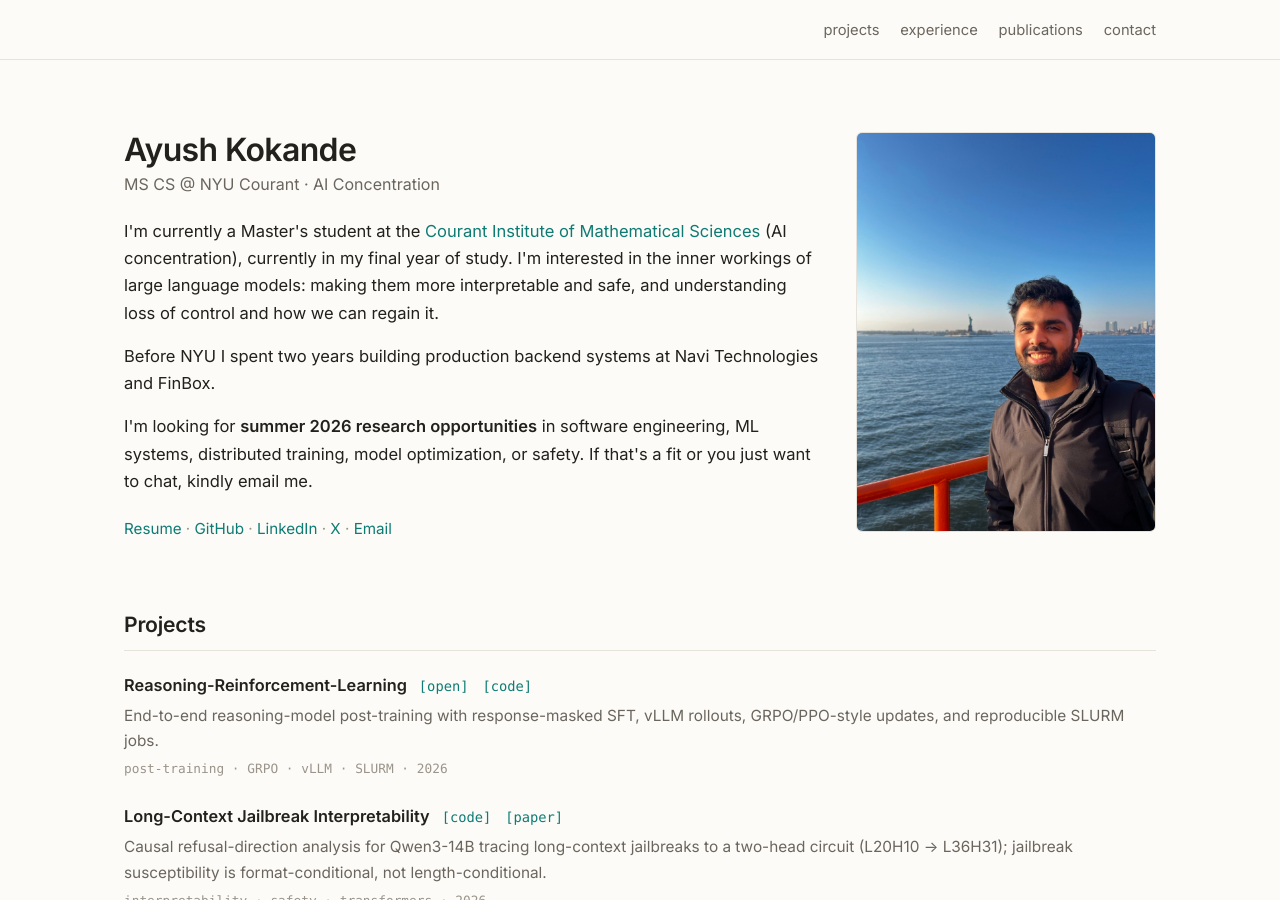
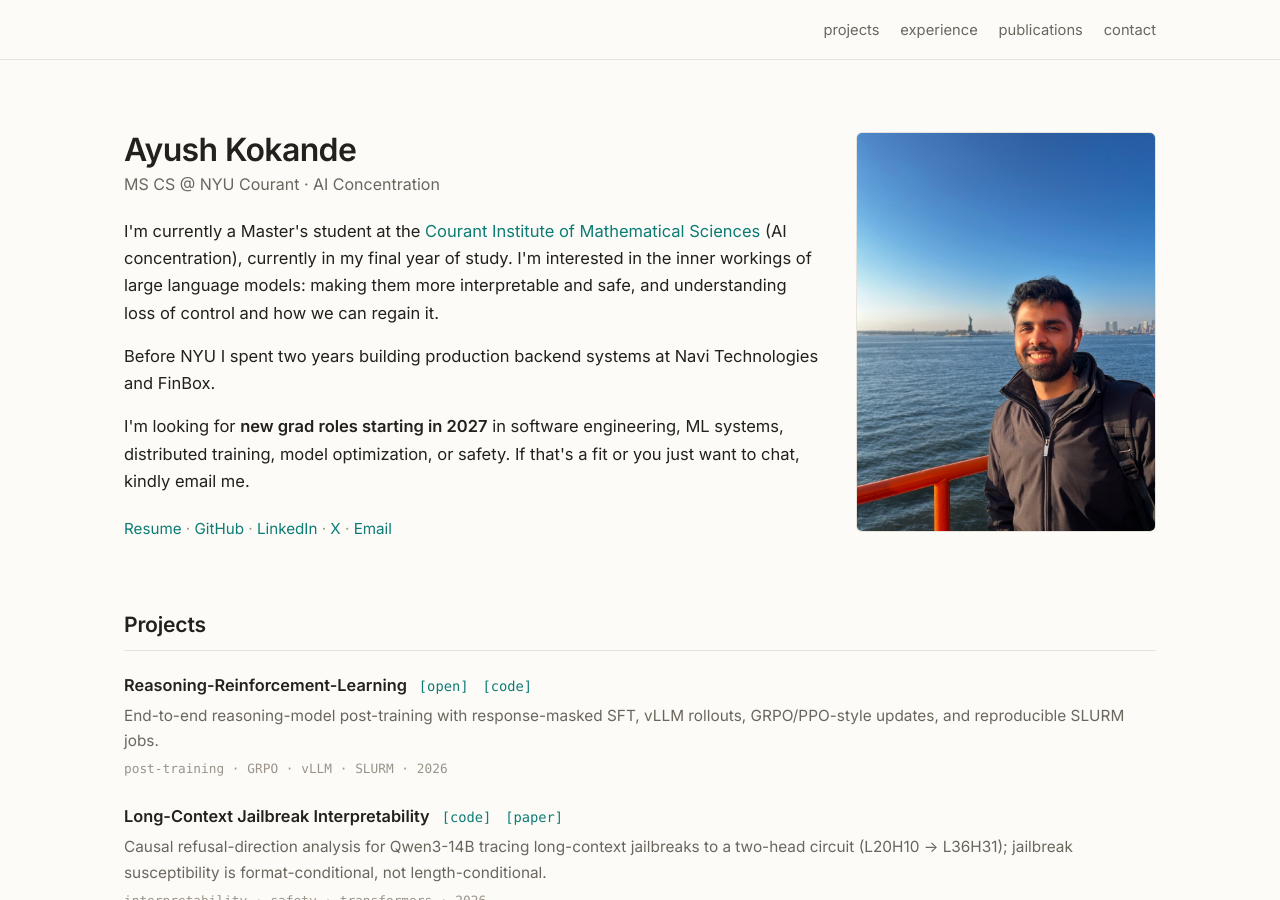
Before and after one commit to ayushkokande/ayushkokande.github.io, a Jekyll site: the page built from index.html, in a window 1280 px wide and 900 px high. Built offline with Jekyll 4.4.1, drawn with Linux system fonts in a browser that asks for light colours.

Commit message:
Update availability to new grad roles starting in 2027
Co-Authored-By: Claude Opus 5.5 <noreply@anthropic.com>

```diff
--- a/index.html
+++ b/index.html
@@ -17,7 +17,7 @@ title: ""
       Before NYU I spent two years building production backend systems at Navi Technologies and FinBox.
     </p>
     <p>
-      I'm looking for <strong>summer 2026 research opportunities</strong> in software engineering,
+      I'm looking for <strong>new grad roles starting in 2027</strong> in software engineering,
       ML systems, distributed training, model optimization, or safety. If that's a fit or you just
       want to chat, kindly email me.
     </p>
```
